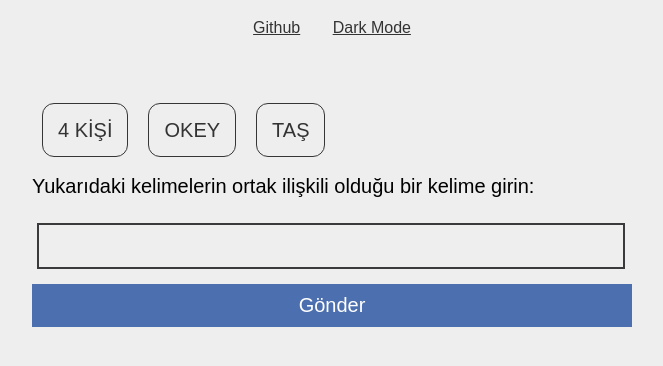
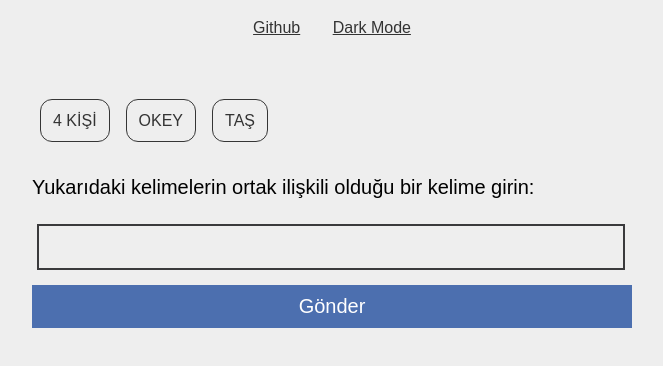
Before and after one commit to osman-koc/zoo-word-game, a plain HTML site: page index.html in a window 1280 px wide. Shown: the part 66-432 px from the top of the page, without its empty margins (308-971 px from the left). Drawn offline with Linux system fonts and the light colour scheme.

Commit message:
modified style.css

```diff
--- a/css/style.css
+++ b/css/style.css
@@ -106,17 +106,18 @@ p {
     line-height: 27px;
     max-width: 600px;
     color: #333;
-    padding-top: 50px;
+    padding-top: 40px;
+    padding-bottom: 12px;
 }
 
 .relWorkItem {
     border: 1px solid rgb(54, 54, 54);
     border-radius: 12px;
-    padding: 15px;
-    width: 50px;
-    margin: 10px;
+    padding: 12px;
+    width: 40px;
+    margin: 8px;
     text-align: center;
-    font-size: 20px;
+    font-size: 16px;
 }
 
 .relWorkItem.dark-mode {
```
